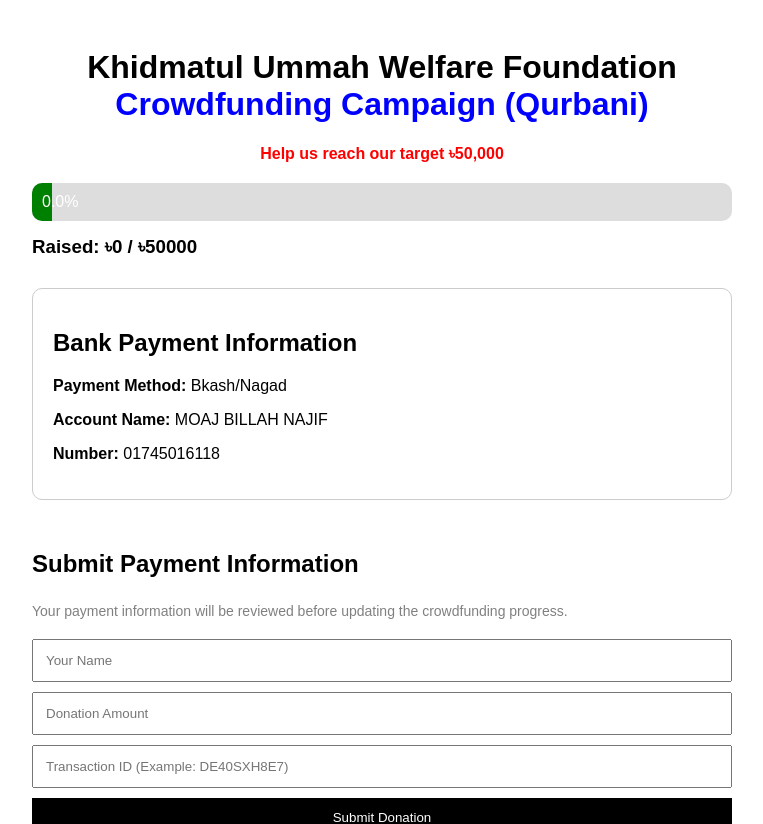
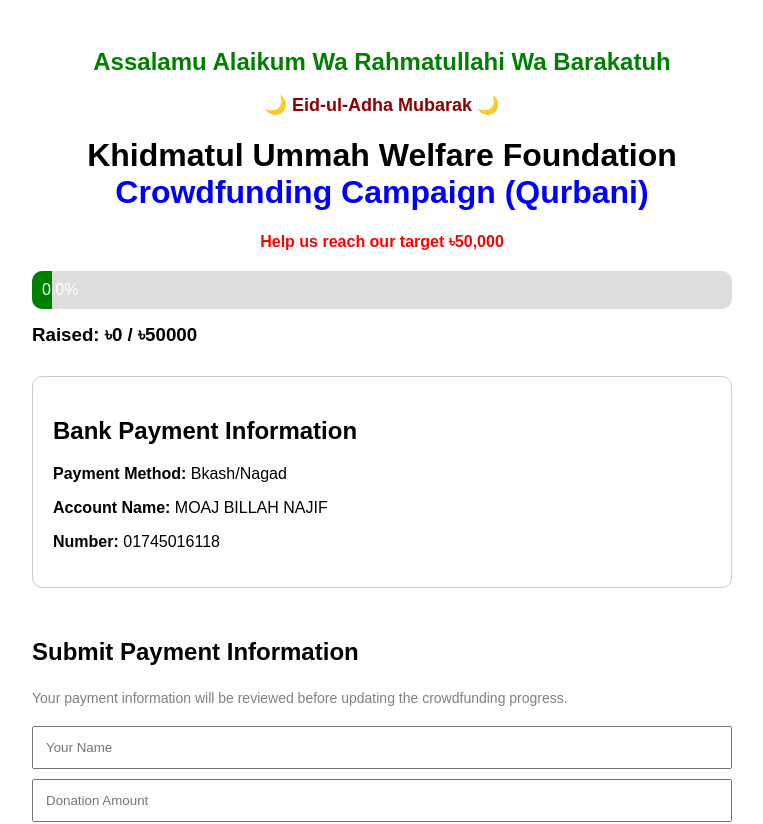
Before and after one commit to Milu-BD/crowdfunding-site, a Next.js app: page / in a window 1280 px wide. Shown: the top 824 px of the page, without its empty margins (258-1021 px from the left). Built offline with nearby package versions, Linux system fonts and the light colour scheme; no server answers; the database is empty.

Commit message:
Update page.js

```diff
--- a/app/page.js
+++ b/app/page.js
@@ -153,6 +153,33 @@
       }}
     >
 
+      <div
+  style={{
+    textAlign: "center",
+    marginBottom: "20px",
+  }}
+>
+
+  <h2
+    style={{
+      color: "green",
+      marginBottom: "10px",
+    }}
+  >
+    Assalamu Alaikum Wa Rahmatullahi Wa Barakatuh
+  </h2>
+
+  <p
+    style={{
+      color: "darkred",
+      fontWeight: "bold",
+      fontSize: "18px",
+    }}
+  >
+    🌙 Eid-ul-Adha Mubarak 🌙
+  </p>
+
+</div>
       <h1 style={{ textAlign: "center" }}>
   Khidmatul Ummah Welfare Foundation
   <br />
```
